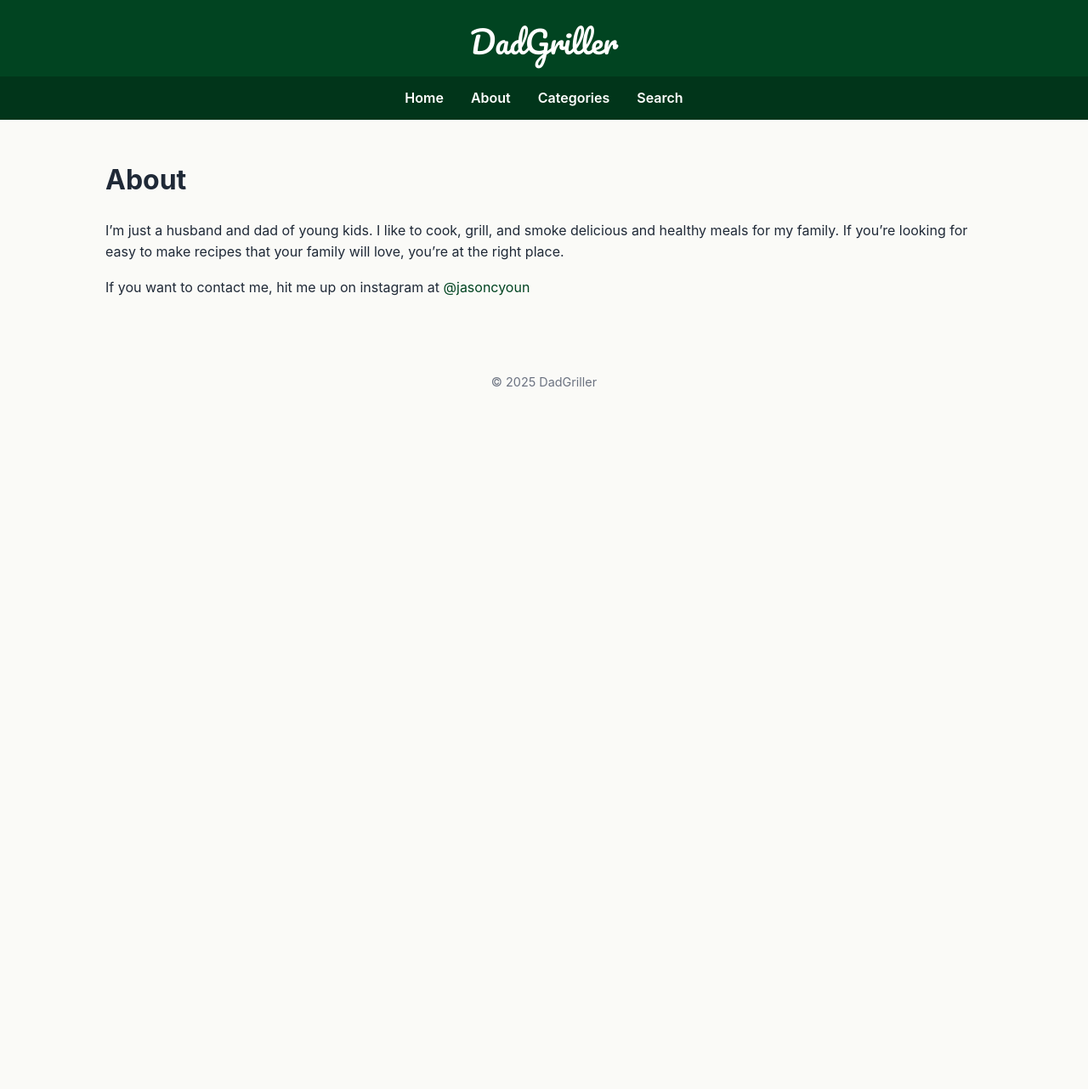
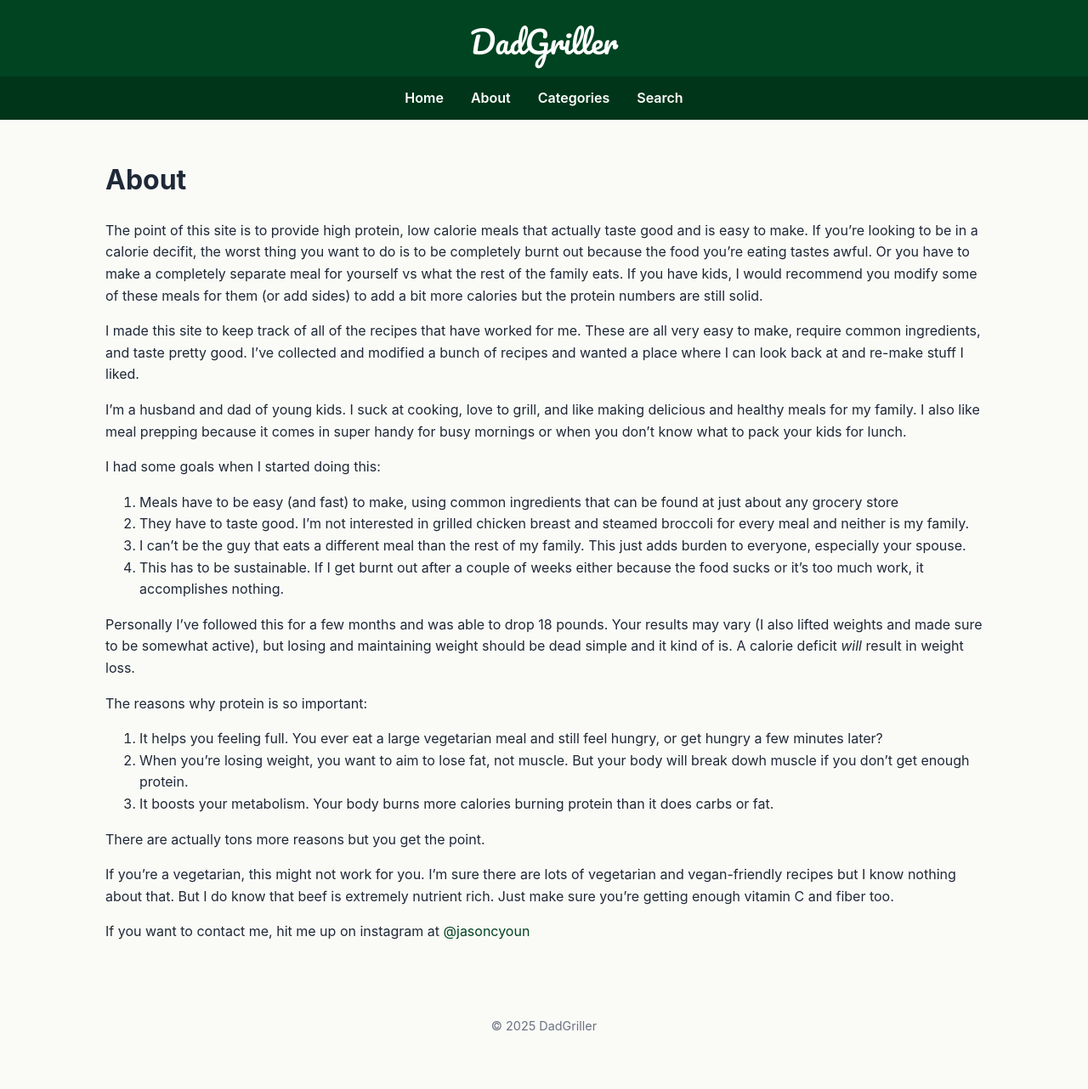
Before and after one commit to jasoncyoun/dadgriller.com, a Jekyll site: the page built from about.md, in a window 1280 px wide. Shown: the whole page at 85% size. Built offline with Jekyll 4.4.1, drawn with Linux system fonts in a browser that asks for light colours; comment, search, counter and statistics services are not loaded; before the commit the page ends 900 px from its top, so only the background shows below that.

Commit message:
Add new posts and favicon

```diff
--- a/_includes/head.html
+++ b/_includes/head.html
@@ -6,3 +6,4 @@
 <link rel="preconnect" href="https://fonts.gstatic.com" crossorigin>
 <link href="https://fonts.googleapis.com/css2?family=Open+Sans:wght@400;600;700&family=Pacifico&display=swap" rel="stylesheet">
 <link rel="stylesheet" href="{{ "/assets/css/main.css" | relative_url }}">
+<link rel="icon" href="{{ '/assets/dadgriller.ico' | relative_url }}" type="image/x-icon">
--- a/_posts/2025-11-13-chicken-breakfast-burritos.markdown
+++ b/_posts/2025-11-13-chicken-breakfast-burritos.markdown
@@ -3,7 +3,7 @@
 title: "Chicken Breakfast Burritos"
 date: 2025-11-13 09:00:00 -0800
 image: /assets/images/chicken-breakfast-burritos.jpg
-categories: [chicken, breakfast, burrito]
+categories: [chicken, breakfast, burrito, meal prep]
 ---
 
 One thing I find super helpful during the week is to meal plan so that I can have meals ready to eat for myself and my family. I found a recipe for a simple breakfast burrito that is healthy and packed with protein. Also these super simple to make. The hardest part was figuring out how to roll a burrito without it falling apart.  This recipe will result in 8 burritos that you can freeze and pop in the microwave later whenever you need to.
--- a/about.md
+++ b/about.md
@@ -6,6 +6,27 @@
 
 # About
 
-I'm just a husband and dad of young kids. I like to cook, grill, and smoke delicious and healthy meals for my family. If you're looking for easy to make recipes that your family will love, you're at the right place.
+The point of this site is to provide high protein, low calorie meals that actually taste good and is easy to make. If you're looking to be in a calorie decifit, the worst thing you want to do is to be completely burnt out because the food you're eating tastes awful. Or you have to make a completely separate meal for yourself vs what the rest of the family eats.  If you have kids, I would recommend you modify some of these meals for them (or add sides) to add a bit more calories but the protein numbers are still solid.
+
+I made this site to keep track of all of the recipes that have worked for me. These are all very easy to make, require common ingredients, and taste pretty good. I've collected and modified a bunch of recipes and wanted a place where I can look back at and re-make stuff I liked.
+
+I'm a husband and dad of young kids. I suck at cooking, love to grill, and like making delicious and healthy meals for my family.  I also like meal prepping because it comes in super handy for busy mornings or when you don't know what to pack your kids for lunch.
+
+I had some goals when I started doing this:
+1. Meals have to be easy (and fast) to make, using common ingredients that can be found at just about any grocery store
+2. They have to taste good. I'm not interested in grilled chicken breast and steamed broccoli for every meal and neither is my family.
+3. I can't be the guy that eats a different meal than the rest of my family. This just adds burden to everyone, especially your spouse.
+4. This has to be sustainable. If I get burnt out after a couple of weeks either because the food sucks or it's too much work, it accomplishes nothing.
+
+Personally I've followed this for a few months and was able to drop 18 pounds. Your results may vary (I also lifted weights and made sure to be somewhat active), but losing and maintaining weight should be dead simple and it kind of is. A calorie deficit *will* result in weight loss.
+
+The reasons why protein is so important:
+1. It helps you feeling full. You ever eat a large vegetarian meal and still feel hungry, or get hungry a few minutes later?
+2. When you're losing weight, you want to aim to lose fat, not muscle. But your body will break dowh muscle if you don't get enough protein.
+3. It boosts your metabolism. Your body burns more calories burning protein than it does carbs or fat.
+
+There are actually tons more reasons but you get the point.
+
+If you're a vegetarian, this might not work for you. I'm sure there are lots of vegetarian and vegan-friendly recipes but I know nothing about that. But I do know that beef is extremely nutrient rich.  Just make sure you're getting enough vitamin C and fiber too.
 
 If you want to contact me, hit me up on instagram at [@jasoncyoun](https://www.instagram.com/jasoncyoun)
```
Also changed, not shown: _posts/2025-11-16-beef-protein-pasta.markdown (added, +63 -0 lines), _posts/2025-11-17-chicken-enchiladas.markdown (added, +59 -0 lines), assets/dadgriller.ico (added), 2 other files.
